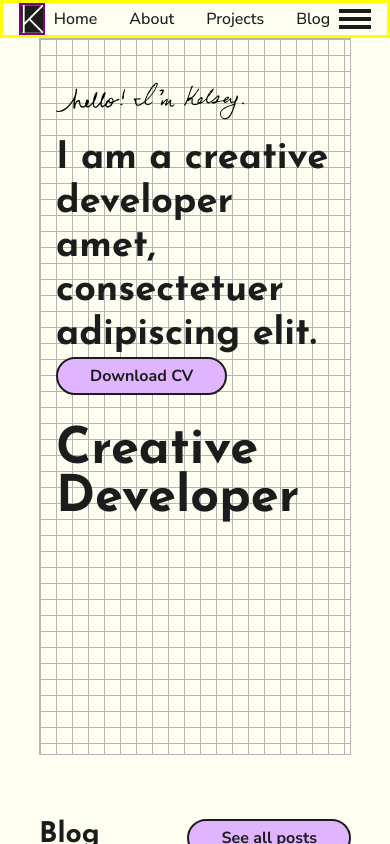
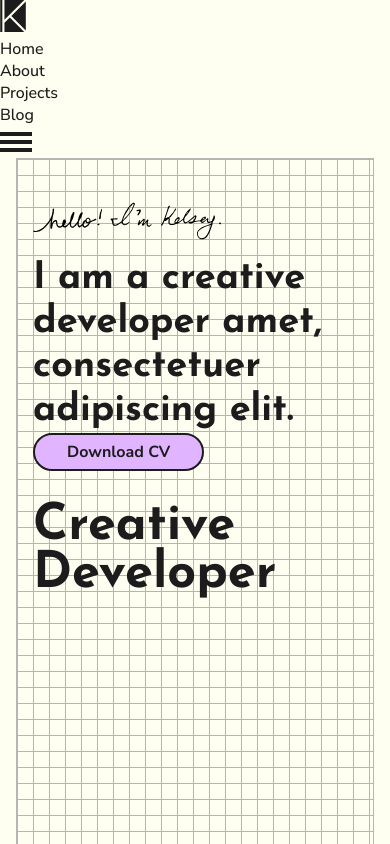
Before and after one commit to kelkuno/dev-site, a Next.js app: page / in a window 390 px wide. Shown: the top 844 px of the page. Built offline with nearby package versions, Linux system fonts and the light colour scheme.

Commit message:
main nav component added; mainNav css module added; menu btn css styles added

```diff
--- a/app/globals.css
+++ b/app/globals.css
@@ -49,15 +49,13 @@ body {
   max-width: 100vw;
   overflow-x: hidden;
   background-color: var(--paper);
+  font-family: var(--font-nunito_sans);
+  color: var(--black);
   /* kk testing baseline grid  */
   /* line-height: 4px;  */
   font-size: 16px; /* Base font size */
 }
 
-body {
-  font-family: var(--font-nunito_sans);
-  color: var(--black);
-}
 /* global type styles  */
 h1,
 h2,
@@ -184,54 +182,25 @@ section {
   margin-bottom: 2rem;
 }
 
-/* Main nav styling  */
-.main-nav {
-  border: 1px solid red;
-  display: flex;
-  justify-content: space-between;
-  align-items: center;
-  width: 80%;
-  max-width: 1200px;
-  margin: 0 auto;
-}
-.main-nav ul {
-  list-style: none;
-}
-
-.main-nav--logo {
-  border: solid 2px purple;
-}
-.menu-btn {
-  display: none;
-}
-
-/* .menu-open .bar:nth-child(even) {
-  display: none;
-} */
-
-.bar {
-  width: 100%;
-  height: 0.25rem;
-  background-color: var(--black);
-  position: absolute;
-  top: 50%;
-  left: 50%;
-  transform: translate(-50%, -50%);
-}
-.menu-btn .bar:nth-child(1) {
-  top: 25%;
-}
-.menu-btn .bar:nth-child(3) {
-  top: 75%;
+/* Tablet and Smaller Desktop */
+@media (min-width: 701px) and (max-width: 1120px) {
+  h1 {
+    font-size: 3.1575rem;
+    line-height: 3rem;
+    margin: 2rem 0;
+  }
+  h2 {
+    font-size: 2.368rem;
+    line-height: 2.75rem;
+  }
+  h3 {
+    font-size: 2.368rem;
+    line-height: 2.75rem;
+  }
 }
 
 /* Mobile */
 @media (max-width: 700px) {
-  .main-nav {
-    width: 100%;
-    padding: 0 1rem;
-    border: solid 3px yellow;
-  }
   h1 {
     font-size: 3.1575rem;
     line-height: 3rem;
@@ -252,44 +221,8 @@ section {
   .col {
     width: 100%;
   }
-  /* Button mobile  */
-  .menu-btn {
-    background-color: transparent;
-    display: block;
-    width: 2rem;
-    height: 2rem;
-    position: relative;
-    border: 0;
-  }
-  .menu-btn.active .bar:nth-child(1) {
-    top: 50%;
-    transform: translate(-50%, -50%) rotate(45deg);
-  }
-  .menu-btn.active .bar:nth-child(2) {
-    display: none;
-  }
-  .menu-btn.active .bar:nth-child(3) {
-    top: 50%;
-    transform: translate(-50%, -50%) rotate(-45deg);
+  .container {
+    width: 100%;
+    padding: 0 1rem;
   }
 }
-
-/* Tablet and Smaller Desktop */
-@media (min-width: 701px) and (max-width: 1120px) {
-  .main-nav {
-    border: solid 2px green;
-  }
-  h1 {
-    font-size: 3.1575rem;
-    line-height: 3rem;
-    margin: 2rem 0;
-  }
-  h2 {
-    font-size: 2.368rem;
-    line-height: 2.75rem;
-  }
-  h3 {
-    font-size: 2.368rem;
-    line-height: 2.75rem;
-  }
-}
--- a/app/layout.js
+++ b/app/layout.js
@@ -2,7 +2,7 @@ import Link from "next/link";
 import Image from "next/image";
 import "./globals.css";
 import { Inter, Nunito_Sans, Josefin_Sans } from "next/font/google";
-import MainNav from "@/components/MainNav";
+import MainNav from "@/components/MainNav/MainNav";
 
 const inter = Inter({ subsets: ["latin"] });
 
--- a/components/MainNav.jsx
+++ b/components/MainNav/MainNav.jsx
@@ -3,6 +3,7 @@
 import { useState } from "react";
 import Link from "next/link";
 import Image from "next/image";
+import styles from "./MainNav.module.css";
 
 const links = [
   { href: "/", label: "Home" },
@@ -16,11 +17,19 @@ const MainNav = () => {
 
   const toggleMenu = () => {
     setIsOpen(!isOpen);
-    console.log(isOpen);
+  };
+  const closeNav = () => {
+    setIsOpen(false);
   };
 
   return (
-    <div className="main-nav">
+    <div
+      className={
+        isOpen
+          ? `${styles["main-nav"]} ${styles.active}`
+          : `${styles["main-nav"]}`
+      }
+    >
       <Image
         src="/images/k-logo.svg"
         alt="Kelsey Kuno logo"
@@ -29,22 +38,25 @@ const MainNav = () => {
         height={32}
         priority
       />
-      <nav>
-        <ul className="row">
+      <nav className="primary-navigation" id="primary-navigation">
+        <ul className={styles.row} aria-label="Primary" role="list">
           {links.map((link) => (
             <li key={link.href}>
-              <Link href={link.href}>{link.label}</Link>
+              <Link onClick={closeNav} href={link.href}>
+                {link.label}
+              </Link>
             </li>
           ))}
         </ul>
       </nav>
       <button
         onClick={toggleMenu}
-        className={isOpen ? "menu-btn active" : "menu-btn"}
+        className={styles["menu-btn"]}
+        aria-controls="primary-navigation"
       >
-        <span className="bar"></span>
-        <span className="bar"></span>
-        <span className="bar"></span>
+        <span className={styles.bar}></span>
+        <span className={styles.bar}></span>
+        <span className={styles.bar}></span>
       </button>
     </div>
   );
--- /dev/null
+++ b/components/MainNav/MainNav.module.css
@@ -0,0 +1,43 @@
+/* Menu Button  */
+.menu-btn {
+  width: 2rem;
+  height: 2rem;
+  position: relative;
+  background-color: transparent;
+  border: 0;
+  cursor: pointer;
+  display: none;
+}
+.bar {
+  width: 100%;
+  height: 0.25rem;
+  background-color: var(--black);
+  position: absolute;
+  top: 50%;
+  left: 50%;
+  transform: translate(-50%, -50%);
+}
+.menu-btn .bar:nth-child(1) {
+  top: 25%;
+}
+.menu-btn .bar:nth-child(3) {
+  top: 75%;
+}
+
+/* Mobile */
+@media (max-width: 700px) {
+  .menu-btn {
+    display: block;
+  }
+  .main-nav.active .menu-btn .bar:nth-child(1) {
+    top: 50%;
+    transform: translate(-50%, -50%) rotate(45deg);
+  }
+  .main-nav.active .menu-btn .bar:nth-child(2) {
+    display: none;
+  }
+  .main-nav.active .menu-btn .bar:nth-child(3) {
+    top: 50%;
+    transform: translate(-50%, -50%) rotate(-45deg);
+  }
+}
```
